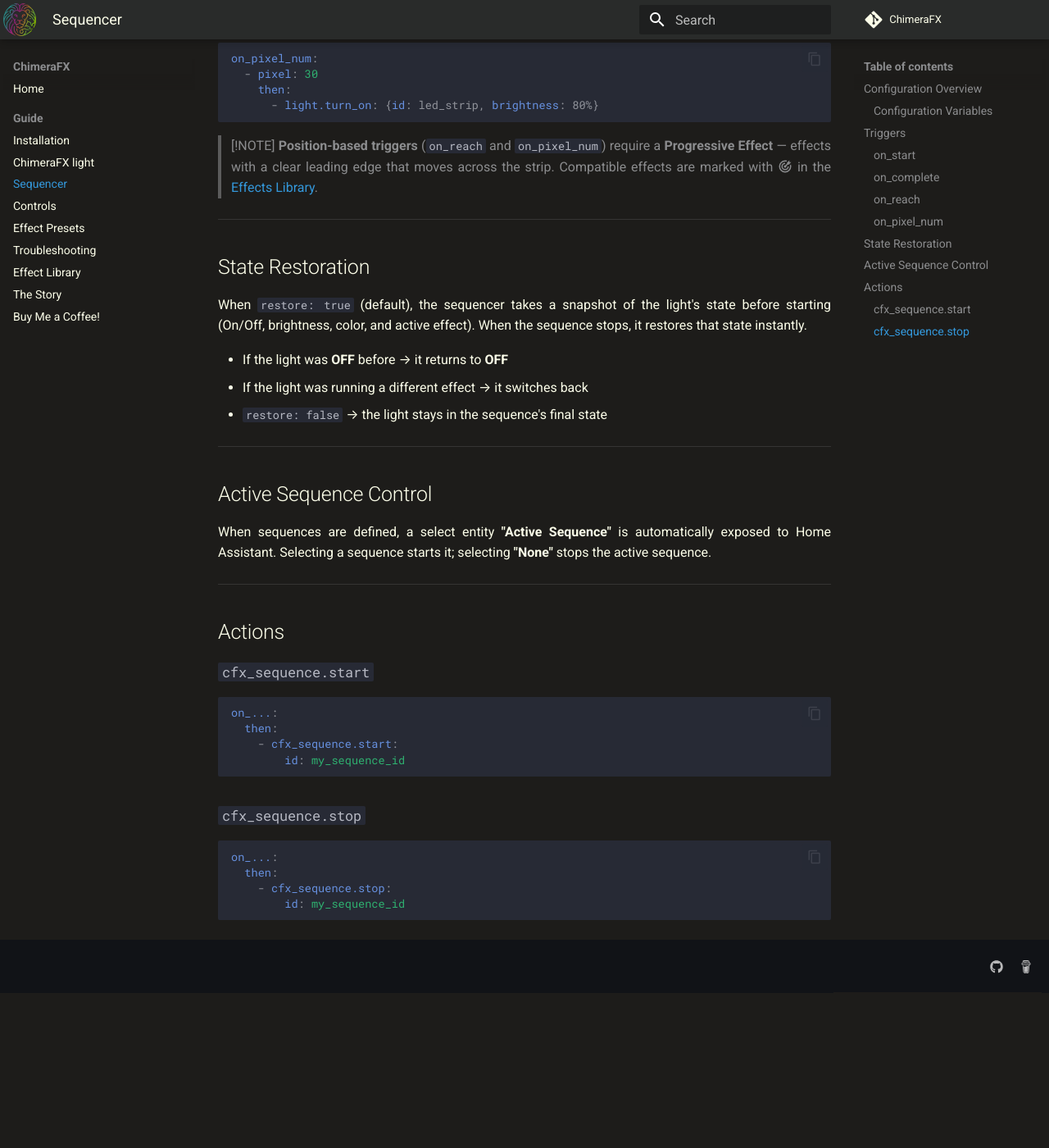
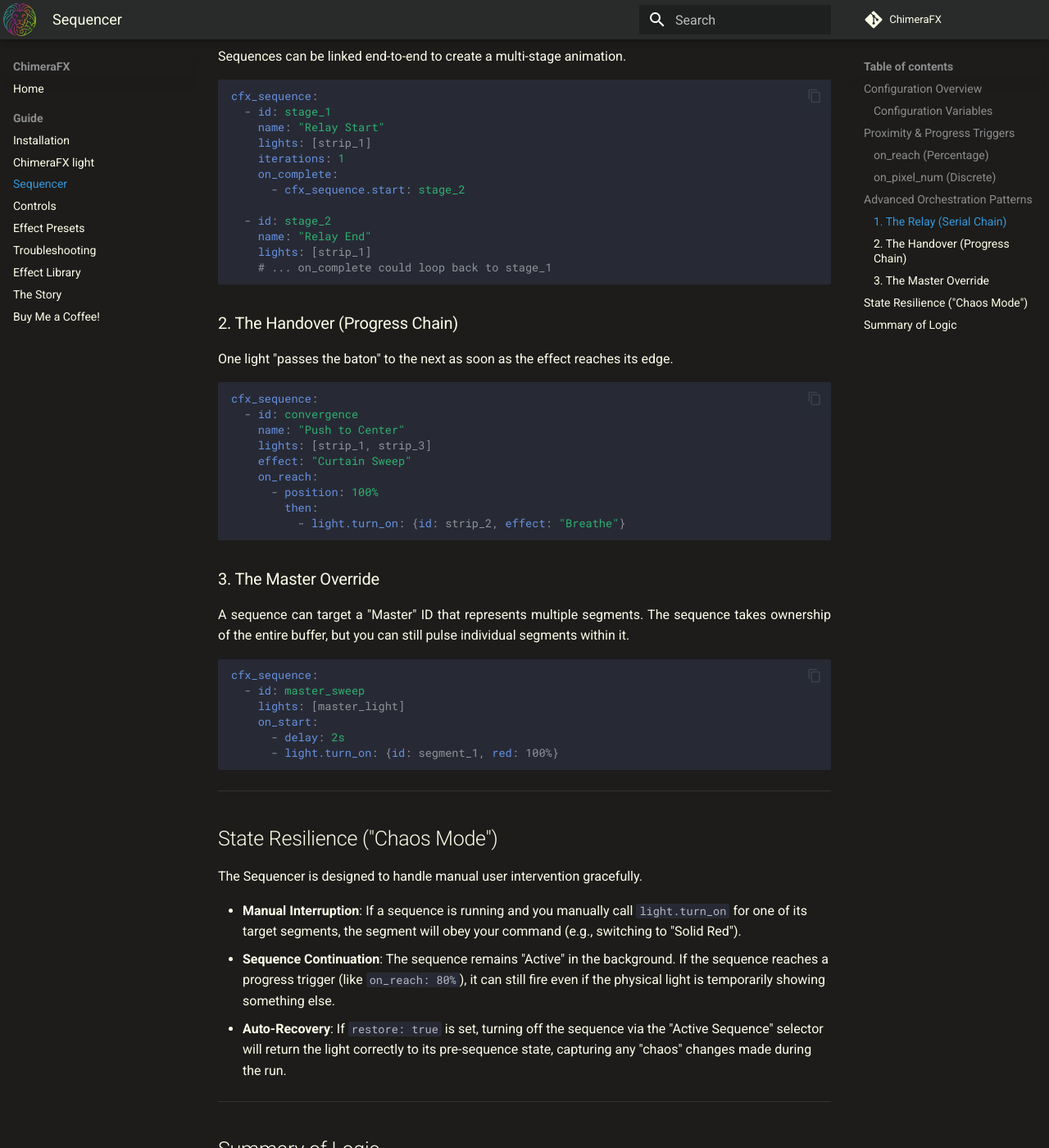
Before and after one commit to effelle/ChimeraFX, an MkDocs documentation site: the page built from docs/cfx_sequence.md, in a window 1280 px wide and 1400 px high, scrolled down 2131 px. Shown: the whole window at 82% size. Built offline with MkDocs 1.6.1 and Material for MkDocs 9.7.7, drawn with Linux system fonts in a browser that asks for light colours; comment, search, counter and statistics services are not loaded; before the commit the page ends 3341 px from its top, so only the background shows below that; some of the changed text lies outside the part shown.

Commit message:
docs(cfx_sequence): overhauled guide with advanced patterns and test recipes

````diff
--- a/docs/cfx_sequence.md
+++ b/docs/cfx_sequence.md
@@ -1,20 +1,24 @@
 # ChimeraFX Sequencer
 
-The ChimeraFX Sequencer (`cfx_sequence`) is a powerful orchestration component that allows you to create complex, event-driven lighting sequences. It can control one or more ChimeraFX lights, or segments of a light, applying specific effects with optional overrides for speed, intensity, palette, and brightness. Sequences can chain together based on triggers.
+The ChimeraFX Sequencer (`cfx_sequence`) is a powerful orchestration component that allows you to create complex, event-driven lighting workflows. It can control one or more ChimeraFX lights (or segments), applying specific effects with optional overrides for speed, intensity, palette, and brightness.
+
+Sequences are the "Logic Layer" of your lighting—they allow segments to talk to each other, trigger handovers, and react to specific progress milestones.
+
+---
 
 ## Configuration Overview
 
 ```yaml
 cfx_sequence:
   - id: my_sequence
-    name: "Sweep Sequence"
+    name: "Standard Sweep"
     lights: [rgb_light]
     effect: "Wipe"
     set_speed: 150
     set_intensity: 200
     set_palette: 5
     set_brightness: 80%
-    iterations: 2
+    iterations: 1
     restore: true
     on_complete:
       - cfx_sequence.start: next_sequence
@@ -24,96 +28,108 @@
 
 | Variable | Type | Required | Default | Description |
 |----------|------|----------|---------|-------------|
-| **id** | ID | Yes | — | Unique identifier for referencing in actions and triggers |
-| **name** | string | Yes | — | Display name in the "Active Sequence" select dropdown |
+| **id** | ID | Yes | — | Unique identifier for referencing in actions |
+| **name** | string | Yes | — | Display name in the "Active Sequence" selector |
 | **lights** | list of IDs | Yes | — | Target `cfx_light` or segment light IDs |
-| **effect** | string | Yes | — | ChimeraFX effect name (e.g., "Wipe", "Chase", "Fire") |
-| **set_speed** | int (0-255) | No | — | Override the effect's default speed |
-| **set_intensity** | int (0-255) | No | — | Override the effect's default intensity |
-| **set_palette** | int (0-255) | No | — | Override the effect's default palette by ID |
+| **effect** | string | Yes | — | Name of the effect to run (e.g., "Wipe", "Fire") |
+| **set_speed** | int (0-255) | No | — | Force a specific speed for this sequence run |
+| **set_intensity** | int (0-255) | No | — | Force a specific intensity for this sequence run |
+| **set_palette** | int (0-255) | No | — | Force a specific palette ID |
 | **set_brightness** | percentage | No | — | Set the light brightness (e.g., `80%`, `0.5`) |
-| **iterations** | int | No | 0 | Number of effect cycles before `on_complete`. 0 = run indefinitely |
-| **restore** | boolean | No | true | Restore the light's previous state when the sequence stops |
-
-> [!NOTE]
-> `set_speed`, `set_intensity`, and `set_palette` override the shared controls during the sequence. When the sequence stops (with `restore: true`), the previous values are restored.
+| **iterations** | int | No | 0 | Cycles before `on_complete`. 0 = run indefinitely. |
+| **restore** | boolean | No | true | Return to previous state when the sequence stops |
 
 ---
 
-## Triggers
+## Proximity & Progress Triggers
 
-### `on_start`
-Fires exactly once when the sequence starts.
+The sequencer can react to the physical progress of an effect.
 
-```yaml
-on_start:
-  - logger.log: "Sequence started!"
-```
-
-### `on_complete`
-Fires when the sequence finishes all `iterations`. Used to chain sequences.
-
-```yaml
-iterations: 1
-on_complete:
-  - cfx_sequence.start: next_step
-```
-
-### `on_reach`
-Fires when a **progressive effect** reaches a specific percentage of the strip.
+### `on_reach` (Percentage)
+Fires when a **Progressive Effect** reaches a specific threshold (percentage) of the strip. Ideal for cross-light handovers.
 
 ```yaml
 on_reach:
-  - position: 50%
+  - position: 100%
     then:
-      - light.turn_on: {id: led_strip, red: 1, green: 0, blue: 0}
+      - light.turn_on: {id: next_strip, effect: "Breathe"}
 ```
 
-### `on_pixel_num`
-Fires when a **progressive effect** reaches a specific absolute pixel index.
+### `on_pixel_num` (Discrete)
+Fires at a specific absolute pixel index. Perfect for syncing effects with physical environmental features (e.g., "stair 5").
 
 ```yaml
 on_pixel_num:
-  - pixel: 30
+  - pixel: 45
     then:
-      - light.turn_on: {id: led_strip, brightness: 80%}
+      - logger.log: "Passed the hallway sensor point"
 ```
 
-> [!NOTE]
-> **Position-based triggers** (`on_reach` and `on_pixel_num`) require a **Progressive Effect** — effects with a clear leading edge that moves across the strip. Compatible effects are marked with :material-bullseye-arrow: in the [Effects Library](Effects-Library.md).
+> [!TIP]
+> **Crossing Logic**: Triggers are designed with "Crossing Detection." Even if your framerate is low, the system detects if the leading edge of an animation has passed your target, ensuring triggers are never skipped.
 
 ---
 
-## State Restoration
+## Advanced Orchestration Patterns
 
-When `restore: true` (default), the sequencer takes a snapshot of the light's state before starting (On/Off, brightness, color, and active effect). When the sequence stops, it restores that state instantly.
+### 1. The Relay (Serial Chain)
+Sequences can be linked end-to-end to create a multi-stage animation.
 
-- If the light was **OFF** before → it returns to **OFF**
-- If the light was running a different effect → it switches back
-- `restore: false` → the light stays in the sequence's final state
+```yaml
+cfx_sequence:
+  - id: stage_1
+    name: "Relay Start"
+    lights: [strip_1]
+    iterations: 1
+    on_complete:
+      - cfx_sequence.start: stage_2
+
+  - id: stage_2
+    name: "Relay End"
+    lights: [strip_1]
+    # ... on_complete could loop back to stage_1
+```
+
+### 2. The Handover (Progress Chain)
+One light "passes the baton" to the next as soon as the effect reaches its edge.
+
+```yaml
+cfx_sequence:
+  - id: convergence
+    name: "Push to Center"
+    lights: [strip_1, strip_3]
+    effect: "Curtain Sweep"
+    on_reach:
+      - position: 100%
+        then:
+          - light.turn_on: {id: strip_2, effect: "Breathe"}
+```
+
+### 3. The Master Override
+A sequence can target a "Master" ID that represents multiple segments. The sequence takes ownership of the entire buffer, but you can still pulse individual segments within it.
+
+```yaml
+cfx_sequence:
+  - id: master_sweep
+    lights: [master_light]
+    on_start:
+      - delay: 2s
+      - light.turn_on: {id: segment_1, red: 100%}
+```
 
 ---
 
-## Active Sequence Control
+## State Resilience ("Chaos Mode")
 
-When sequences are defined, a select entity **"Active Sequence"** is automatically exposed to Home Assistant. Selecting a sequence starts it; selecting **"None"** stops the active sequence.
+The Sequencer is designed to handle manual user intervention gracefully.
+
+- **Manual Interruption**: If a sequence is running and you manually call `light.turn_on` for one of its target segments, the segment will obey your command (e.g., switching to "Solid Red").
+- **Sequence Continuation**: The sequence remains "Active" in the background. If the sequence reaches a progress trigger (like `on_reach: 80%`), it can still fire even if the physical light is temporarily showing something else.
+- **Auto-Recovery**: If `restore: true` is set, turning off the sequence via the "Active Sequence" selector will return the light correctly to its pre-sequence state, capturing any "chaos" changes made during the run.
 
 ---
 
-## Actions
-
-### `cfx_sequence.start`
-```yaml
-on_...:
-  then:
-    - cfx_sequence.start:
-        id: my_sequence_id
-```
-
-### `cfx_sequence.stop`
-```yaml
-on_...:
-  then:
-    - cfx_sequence.stop:
-        id: my_sequence_id
-```
+## Summary of Logic
+- **`iterations: 0`**: Runs forever. `on_complete` never fires.
+- **`iterations: 1+`**: Once reached, `on_complete` fires. If `restore: true`, the lights return to their previous state automatically.
+- **Nested Starts**: You can start a sequence from within another sequence's trigger. The new sequence will take over ownership of the lights it targets.
````
